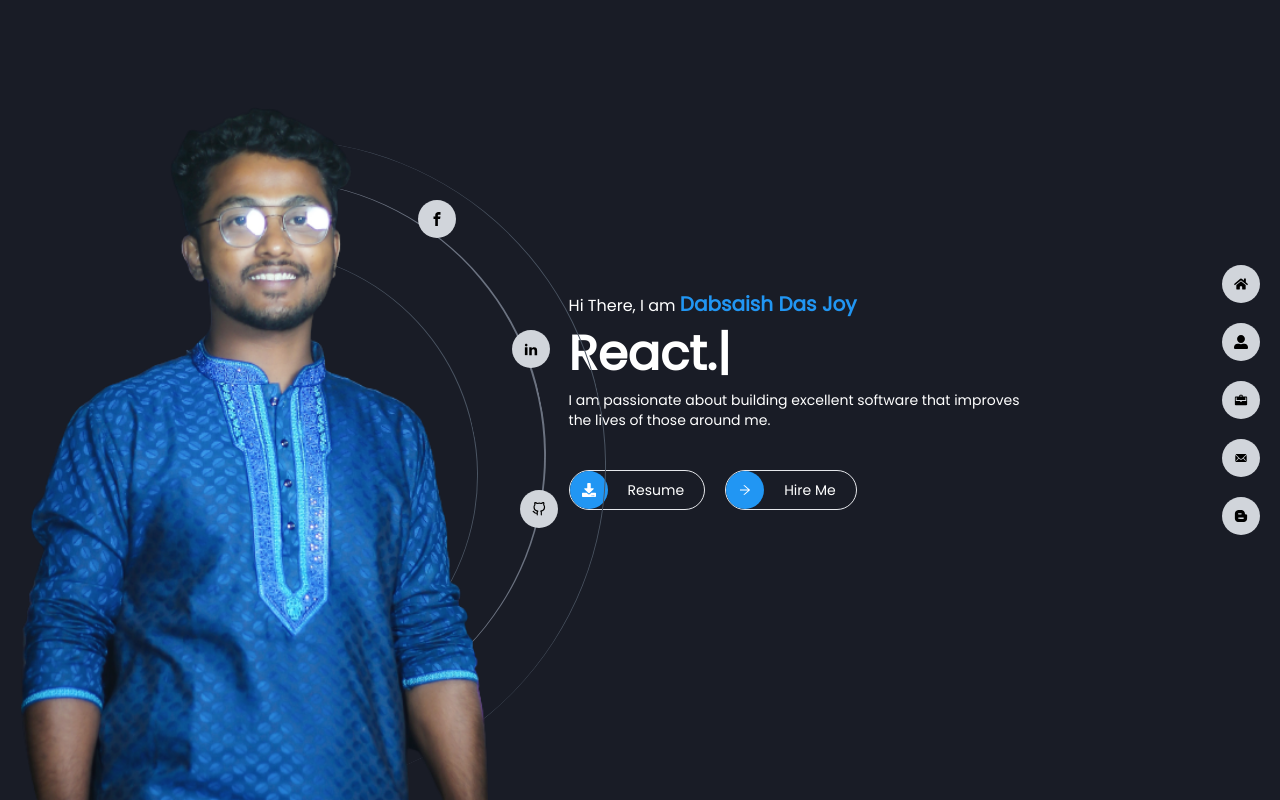
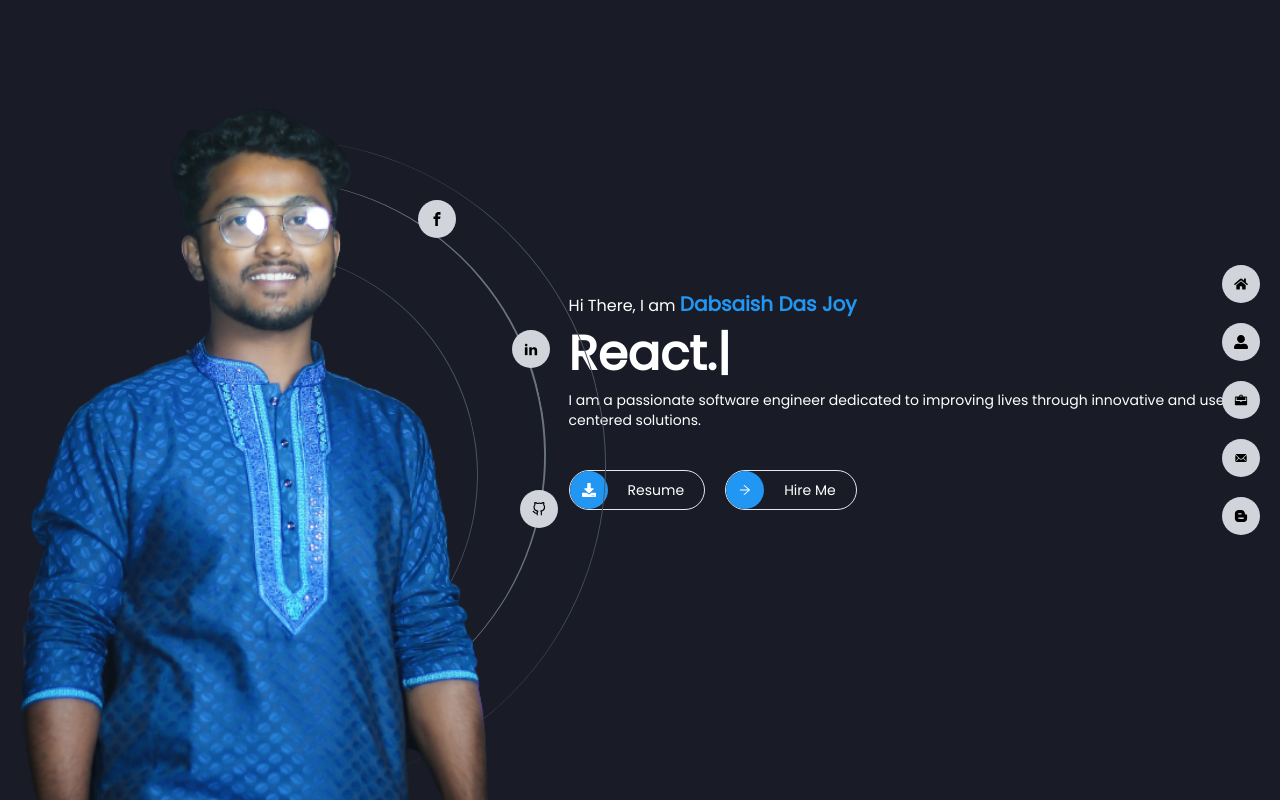
Before and after one commit to DabasishDasJoy/portfolio, a React (Create React App) app: page / in a window 1280 px wide. Built offline with nearby package versions, Linux system fonts and the light colour scheme.

Commit message:
refactor intro

```diff
--- a/src/pages/Home/Introduction/Introduction.jsx
+++ b/src/pages/Home/Introduction/Introduction.jsx
@@ -38,8 +38,8 @@ const Introduction = () => {
         <AnimationText></AnimationText>
       </motion.div>
       <motion.p variants={itemVariants}>
-        I am passionate about building excellent software that improves <br />{" "}
-        the lives of those around me.
+        I am a passionate software engineer dedicated to improving lives through
+        innovative and user-centered solutions.
       </motion.p>
 
       <motion.div variants={itemVariants} className="flex lg:gap-5 gap-5 mt-10">
```
